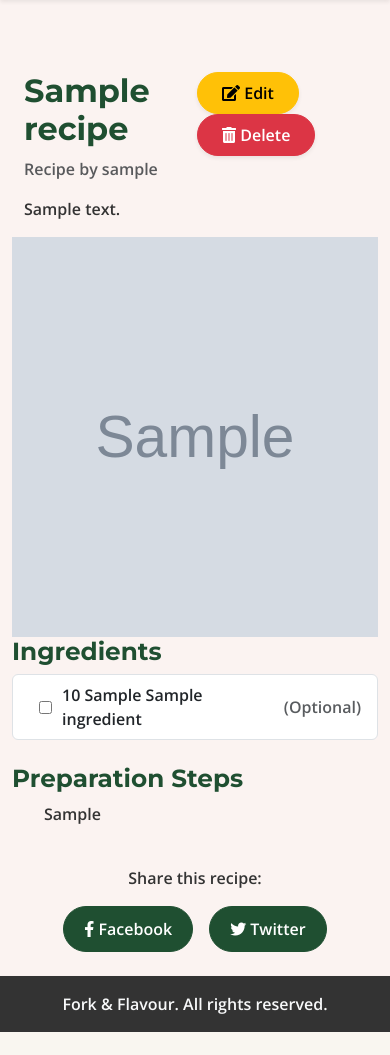
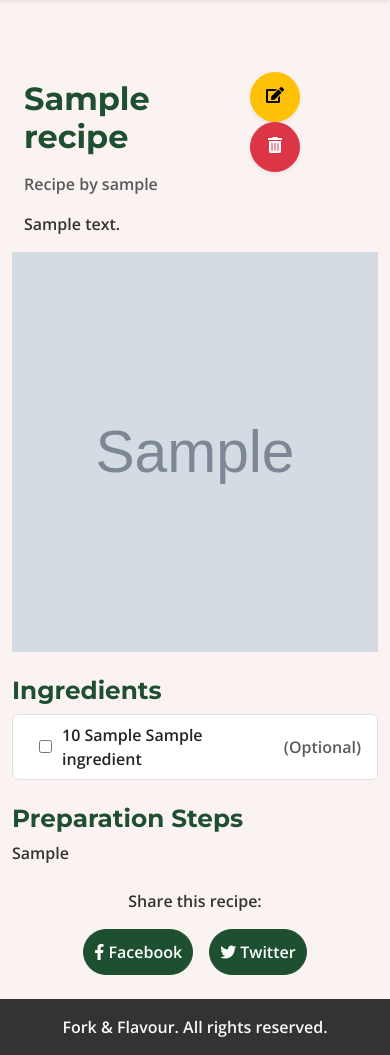
Before and after one commit to desireealexia/fork_and_flavour, a Django app: a page that uses templates/base.html in a window 390 px wide. Shown: the part 76-1131 px from the top of the page. Before the commit the page ends 1108 px from the top, so only its background shows below. Run offline with Django 5.2, Linux system fonts and the light colour scheme; a user stored in the database is signed in; tables that the repository leaves empty hold one stand-in row (values such as "Sample post"); grey boxes marked "Sample" are stand-in pictures.

Commit message:
Enhanced responsiveness across various screen sizes

```diff
--- a/recipes/templates/recipes/recipe_detail.html
+++ b/recipes/templates/recipes/recipe_detail.html
@@ -12,11 +12,11 @@
       <!-- Edit and Delete Buttons (only visible to the recipe author) -->
       {% if request.user == recipe.user %}
       <div>
-        <a href="{% url 'recipe_update' recipe.slug %}" class="btn btn-warning mx-2 py-2 px-4 rounded-pill shadow-sm" data-toggle="tooltip" data-placement="top" title="Edit this recipe">
-          <i class="fas fa-edit"></i> Edit
+        <a href="{% url 'recipe_update' recipe.slug %}" class="btn btn-warning btn-edit mx-2 rounded-pill shadow-sm" data-toggle="tooltip" data-placement="top" title="Edit this recipe">
+          <i class="fas fa-edit"></i> <span class="btn-text">Edit</span>
         </a>
-        <a href="{% url 'recipe_delete' recipe.slug %}" class="btn btn-danger mx-2 py-2 px-4 rounded-pill shadow-sm" data-toggle="tooltip" data-placement="top" title="Delete this recipe">
-          <i class="fas fa-trash-alt"></i> Delete
+        <a href="{% url 'recipe_delete' recipe.slug %}" class="btn btn-danger btn-delete mx-2 rounded-pill shadow-sm" data-toggle="tooltip" data-placement="top" title="Delete this recipe">
+          <i class="fas fa-trash-alt"></i> <span class="btn-text">Delete</span>
         </a>
       </div>
       {% endif %}
@@ -35,7 +35,8 @@
       <img src="{% static 'images/default-recipe.jpg' %}" alt="Default Recipe Image" class="img-fluid recipe-img" />
       {% endif %}
     </div>
-    <div class="col-md-8">
+    <!-- Ingredients Section -->
+    <div class="col-md-8 mt-4">
       <h2>Ingredients</h2>
       <ul class="list-group">
         {% for ingredient in ingredients %}
@@ -57,17 +58,14 @@
         {% endfor %}
       </ul>
     </div>
-  </div>
-
   <!-- Preparation Steps Section -->
   <div class="row mt-4">
-    <div class="col-12">
+    <div class="col-md-8">
       <h2>Preparation Steps</h2>
-      <ol>
         {{ recipe.instructions|safe }}
-      </ol>
     </div>
   </div>
+</div>
 
   <!-- Social Share Section -->
   <div class="row mt-4">
--- a/recipes/templates/recipes/recipe_search.html
+++ b/recipes/templates/recipes/recipe_search.html
@@ -36,7 +36,7 @@
 
 
         <!-- Recipe Results -->
-        <div class="col-md-9">
+        <div class="col-md-9 mt-4">
             <div class="row row-cols-1 row-cols-md-3 g-4">
                 {% for recipe in recipes %}
                     <div class="col mb-4">
--- a/static/css/style.css
+++ b/static/css/style.css
@@ -51,13 +51,14 @@ h6 {
 }
 
 a {
-  color: #1f4f31;
+  color: var(--chocolate-cosmos);
+  font-weight: 800;
   text-decoration: none;
 }
 
 a:hover {
-  color: #b13f26;
-  text-decoration: underline;
+  color: var(--engineering-orange);
+  text-decoration: none;
 }
 
 /* ============================= */
@@ -92,6 +93,10 @@ a:hover {
   padding-right: 15px;
 }
 
+.navbar-brand:hover {
+  color: var(--buff);
+}
+
 #logo img {
   max-width: 50px;
   height: auto;
@@ -113,6 +118,7 @@ form.d-flex {
 
 #search-bar {
   border: 2px solid var(--seashell);
+  width: 400px;
 }
 
 #search-bar:focus,
@@ -137,6 +143,11 @@ form.d-flex {
   text-transform: capitalize;
 }
 
+.category-option {
+  color: var(--cal-poly-green);
+  font-weight: 600;
+}
+
 .category-option:hover {
   color: var(--buff);
   text-decoration: none;
@@ -152,7 +163,7 @@ form.d-flex {
 /* ============================= */
 .btn.rounded-pill {
   text-decoration: none;
-  padding: 10px 20px;
+  padding: 10px 10px;
   font-weight: 600;
 }
 
@@ -176,6 +187,10 @@ form.d-flex {
   border-color: var(--engineering-orange);
 }
 
+.btn-edit,
+.btn-delete {
+    width: 120px;
+}
 /* ============================= */
 /*             CARDS             */
 /* ============================= */
@@ -314,4 +329,18 @@ footer span {
   .alert {
     font-size: 0.875rem;
   }
+
+  #search-bar {
+    width: 250px;
+  }
+
+  .btn-text {
+    display: none;
+  }
+
+  .btn-edit,
+  .btn-delete {
+    width: 50px;
+    height: 50px;
 }
+}
--- a/templates/account/signup.html
+++ b/templates/account/signup.html
@@ -12,7 +12,7 @@
 
       <p>{% blocktrans %}
         Welcome to Fork & Flavour! If you already have an account, please
-        <a class="link" href="{{ login_url }}">sign in</a> instead.
+        <a class="link" href="{{ login_url }}">login in</a> instead.
       {% endblocktrans %}</p>
     </div>
   </div>
--- a/templates/base.html
+++ b/templates/base.html
@@ -42,7 +42,7 @@
     <!-- Navigation -->
     <nav class="navbar navbar-expand-lg navbar-dark shadow-sm">
       <div class="container-fluid">
-        <a id="logo" class="navbar-brand fw-bold text-light" href="{% url 'home' %}">
+        <a id="logo" class="navbar-brand fw-bold" href="{% url 'home' %}">
           <img
             src="{% static 'images/fork_and_flavour_logo.png' %}"
             alt="Fork & Flavour Logo"
@@ -99,7 +99,7 @@
 
           <!-- Search Bar -->
           <form
-            class="d-flex w-25"
+            class="d-flex"
             role="search"
             action="{% url 'recipe_search' %}"
             method="get"
```
